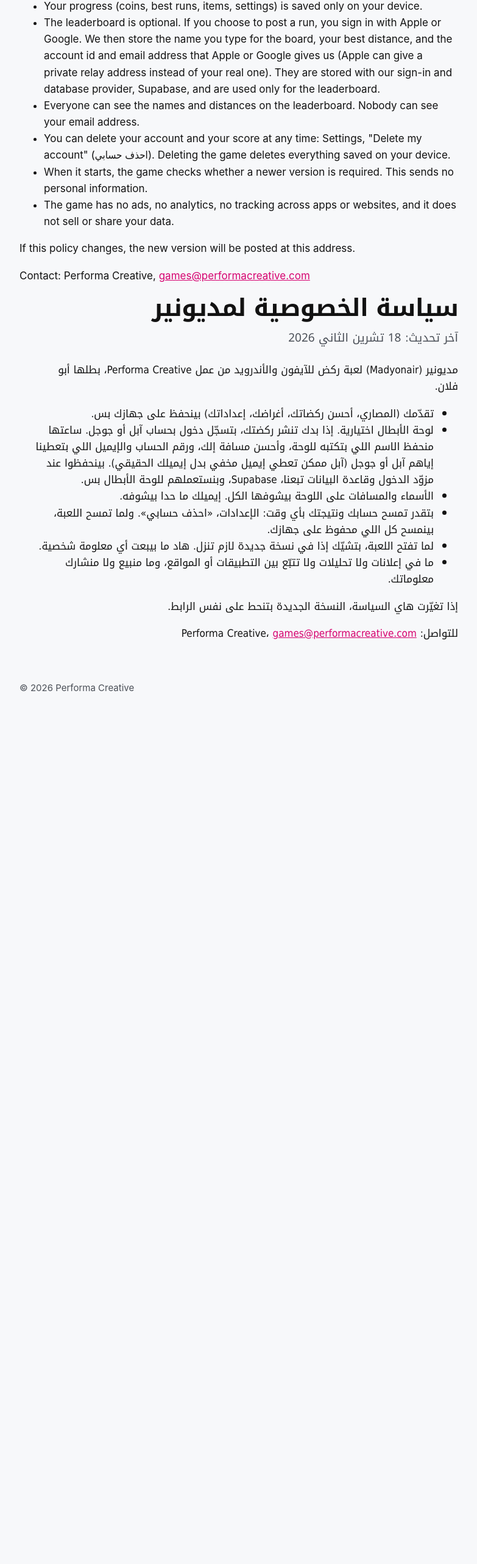
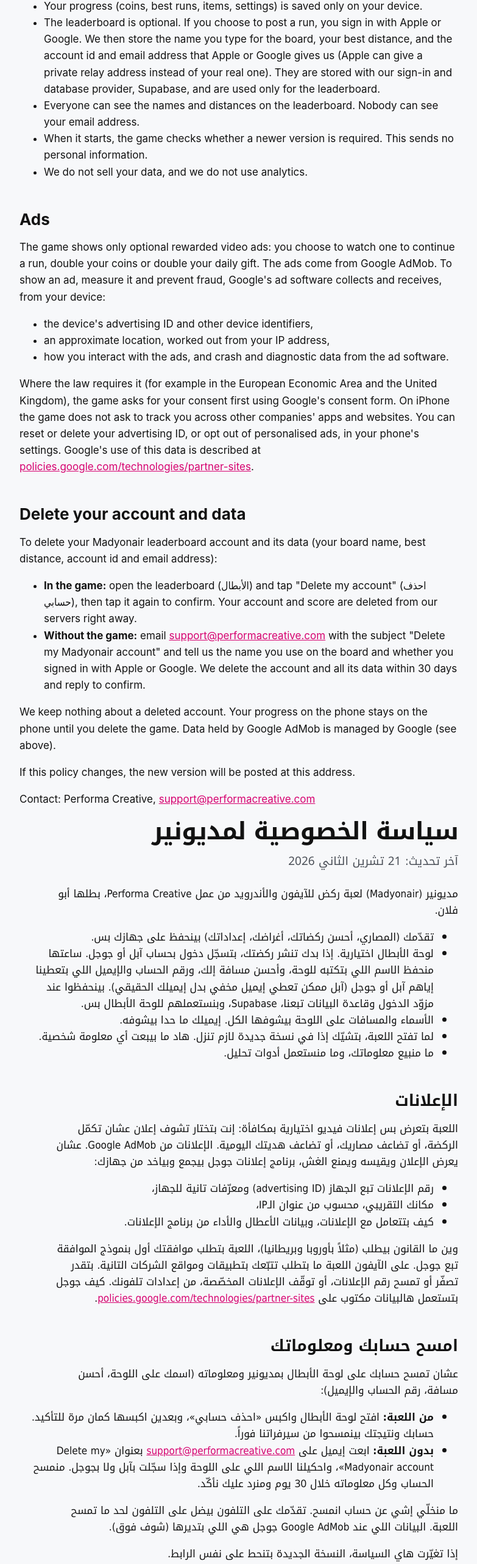
Before and after one commit to aflefelagi/performacreative-games, a plain HTML site: page madyonair/privacy/index.html in a window 1280 px wide. Shown: the part 233-2797 px from the top of the page at 61% size, without its empty margins (248-1031 px from the left). Before the commit the page ends 1453 px from the top, so only its background shows below. Drawn offline with Linux system fonts and the light colour scheme.

Commit message:
Madyonair privacy: AdMob rewarded ads, account deletion with and without the app
Co-Authored-By: Claude Opus 5.5 <noreply@anthropic.com>

```diff
--- a/madyonair/privacy/index.html
+++ b/madyonair/privacy/index.html
@@ -3,33 +3,67 @@
 <title>Madyonair Privacy Policy</title><link rel="stylesheet" href="/style.css"></head>
 <body><main>
 <h1>Madyonair privacy policy</h1>
-<p class="lead">Last updated: 18 November 2026</p>
+<p class="lead">Last updated: 21 November 2026</p>
 <p>Madyonair (مديونير) is a running game for iPhone and Android made by Performa Creative, starring Abu Fulan (أبو فلان).</p>
 <ul>
 <li>Your progress (coins, best runs, items, settings) is saved only on your device.</li>
 <li>The leaderboard is optional. If you choose to post a run, you sign in with Apple or Google. We then store the name you type for the board, your best distance, and the account id and email address that Apple or Google gives us (Apple can give a private relay address instead of your real one). They are stored with our sign-in and database provider, Supabase, and are used only for the leaderboard.</li>
 <li>Everyone can see the names and distances on the leaderboard. Nobody can see your email address.</li>
-<li>You can delete your account and your score at any time: Settings, "Delete my account" (احذف حسابي). Deleting the game deletes everything saved on your device.</li>
 <li>When it starts, the game checks whether a newer version is required. This sends no personal information.</li>
-<li>The game has no ads, no analytics, no tracking across apps or websites, and it does not sell or share your data.</li>
+<li>We do not sell your data, and we do not use analytics.</li>
 </ul>
+
+<h2>Ads</h2>
+<p>The game shows only optional rewarded video ads: you choose to watch one to continue a run, double your coins or double your daily gift. The ads come from Google AdMob. To show an ad, measure it and prevent fraud, Google's ad software collects and receives, from your device:</p>
+<ul>
+<li>the device's advertising ID and other device identifiers,</li>
+<li>an approximate location, worked out from your IP address,</li>
+<li>how you interact with the ads, and crash and diagnostic data from the ad software.</li>
+</ul>
+<p>Where the law requires it (for example in the European Economic Area and the United Kingdom), the game asks for your consent first using Google's consent form. On iPhone the game does not ask to track you across other companies' apps and websites. You can reset or delete your advertising ID, or opt out of personalised ads, in your phone's settings. Google's use of this data is described at <a href="https://policies.google.com/technologies/partner-sites">policies.google.com/technologies/partner-sites</a>.</p>
+
+<h2 id="delete">Delete your account and data</h2>
+<p>To delete your Madyonair leaderboard account and its data (your board name, best distance, account id and email address):</p>
+<ul>
+<li><strong>In the game:</strong> open the leaderboard (الأبطال) and tap "Delete my account" (احذف حسابي), then tap it again to confirm. Your account and score are deleted from our servers right away.</li>
+<li><strong>Without the game:</strong> email <a href="mailto:support@performacreative.com?subject=Delete%20my%20Madyonair%20account">support@performacreative.com</a> with the subject "Delete my Madyonair account" and tell us the name you use on the board and whether you signed in with Apple or Google. We delete the account and all its data within 30 days and reply to confirm.</li>
+</ul>
+<p>We keep nothing about a deleted account. Your progress on the phone stays on the phone until you delete the game. Data held by Google AdMob is managed by Google (see above).</p>
+
 <p>If this policy changes, the new version will be posted at this address.</p>
-<p>Contact: Performa Creative, <a href="mailto:games@performacreative.com">games@performacreative.com</a></p>
+<p>Contact: Performa Creative, <a href="mailto:support@performacreative.com">support@performacreative.com</a></p>
 
 <div dir="rtl" lang="ar">
 <h1>سياسة الخصوصية لمديونير</h1>
-<p class="lead">آخر تحديث: 18 تشرين الثاني 2026</p>
+<p class="lead">آخر تحديث: 21 تشرين الثاني 2026</p>
 <p>مديونير (Madyonair) لعبة ركض للآيفون والأندرويد من عمل Performa Creative، بطلها أبو فلان.</p>
 <ul>
 <li>تقدّمك (المصاري، أحسن ركضاتك، أغراضك، إعداداتك) بينحفظ على جهازك بس.</li>
 <li>لوحة الأبطال اختيارية. إذا بدك تنشر ركضتك، بتسجّل دخول بحساب آبل أو جوجل. ساعتها منحفظ الاسم اللي بتكتبه للوحة، وأحسن مسافة إلك، ورقم الحساب والإيميل اللي بتعطينا إياهم آبل أو جوجل (آبل ممكن تعطي إيميل مخفي بدل إيميلك الحقيقي). بينحفظوا عند مزوّد الدخول وقاعدة البيانات تبعنا، Supabase، وبنستعملهم للوحة الأبطال بس.</li>
 <li>الأسماء والمسافات على اللوحة بيشوفها الكل. إيميلك ما حدا بيشوفه.</li>
-<li>بتقدر تمسح حسابك ونتيجتك بأي وقت: الإعدادات، «احذف حسابي». ولما تمسح اللعبة، بينمسح كل اللي محفوظ على جهازك.</li>
 <li>لما تفتح اللعبة، بتشيّك إذا في نسخة جديدة لازم تنزل. هاد ما بيبعت أي معلومة شخصية.</li>
-<li>ما في إعلانات ولا تحليلات ولا تتبّع بين التطبيقات أو المواقع، وما منبيع ولا منشارك معلوماتك.</li>
+<li>ما منبيع معلوماتك، وما منستعمل أدوات تحليل.</li>
 </ul>
+
+<h2>الإعلانات</h2>
+<p>اللعبة بتعرض بس إعلانات فيديو اختيارية بمكافأة: إنت بتختار تشوف إعلان عشان تكمّل الركضة، أو تضاعف مصاريك، أو تضاعف هديتك اليومية. الإعلانات من Google AdMob. عشان يعرض الإعلان ويقيسه ويمنع الغش، برنامج إعلانات جوجل بيجمع وبياخد من جهازك:</p>
+<ul>
+<li>رقم الإعلانات تبع الجهاز (advertising ID) ومعرّفات تانية للجهاز،</li>
+<li>مكانك التقريبي، محسوب من عنوان الـIP،</li>
+<li>كيف بتتعامل مع الإعلانات، وبيانات الأعطال والأداء من برنامج الإعلانات.</li>
+</ul>
+<p>وين ما القانون بيطلب (مثلاً بأوروبا وبريطانيا)، اللعبة بتطلب موافقتك أول بنموذج الموافقة تبع جوجل. على الآيفون اللعبة ما بتطلب تتبّعك بتطبيقات ومواقع الشركات التانية. بتقدر تصفّر أو تمسح رقم الإعلانات، أو توقّف الإعلانات المخصّصة، من إعدادات تلفونك. كيف جوجل بتستعمل هالبيانات مكتوب على <a href="https://policies.google.com/technologies/partner-sites">policies.google.com/technologies/partner-sites</a>.</p>
+
+<h2>امسح حسابك ومعلوماتك</h2>
+<p>عشان تمسح حسابك على لوحة الأبطال بمديونير ومعلوماته (اسمك على اللوحة، أحسن مسافة، رقم الحساب والإيميل):</p>
+<ul>
+<li><strong>من اللعبة:</strong> افتح لوحة الأبطال واكبس «احذف حسابي»، وبعدين اكبسها كمان مرة للتأكيد. حسابك ونتيجتك بينمسحوا من سيرفراتنا فوراً.</li>
+<li><strong>بدون اللعبة:</strong> ابعت إيميل على <a href="mailto:support@performacreative.com?subject=Delete%20my%20Madyonair%20account">support@performacreative.com</a> بعنوان «Delete my Madyonair account»، واحكيلنا الاسم اللي على اللوحة وإذا سجّلت بآبل ولا بجوجل. منمسح الحساب وكل معلوماته خلال 30 يوم ومنرد عليك نأكّد.</li>
+</ul>
+<p>ما منخلّي إشي عن حساب انمسح. تقدّمك على التلفون بيضل على التلفون لحد ما تمسح اللعبة. البيانات اللي عند Google AdMob جوجل هي اللي بتديرها (شوف فوق).</p>
+
 <p>إذا تغيّرت هاي السياسة، النسخة الجديدة بتنحط على نفس الرابط.</p>
-<p>للتواصل: Performa Creative، <a href="mailto:games@performacreative.com">games@performacreative.com</a></p>
+<p>للتواصل: Performa Creative، <a href="mailto:support@performacreative.com">support@performacreative.com</a></p>
 </div>
 <footer>© 2026 Performa Creative</footer>
 </main></body></html>
```
